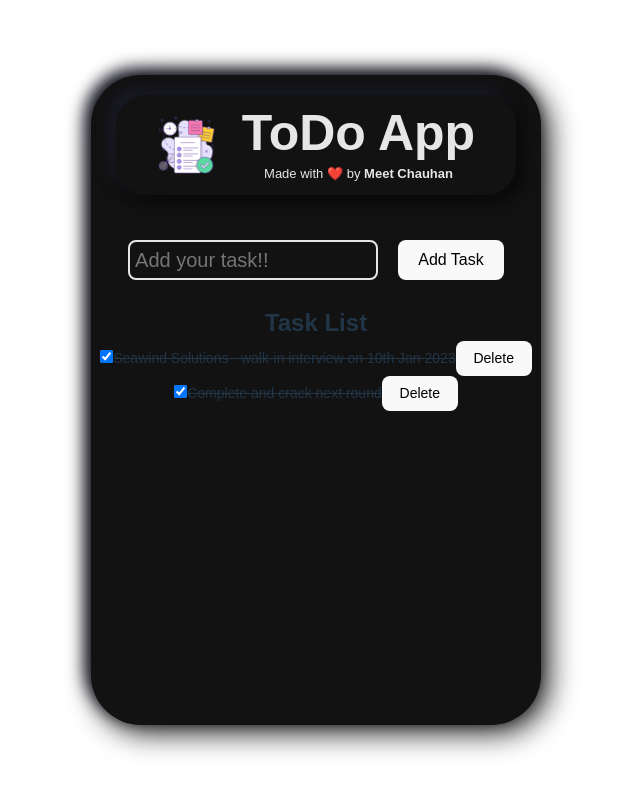
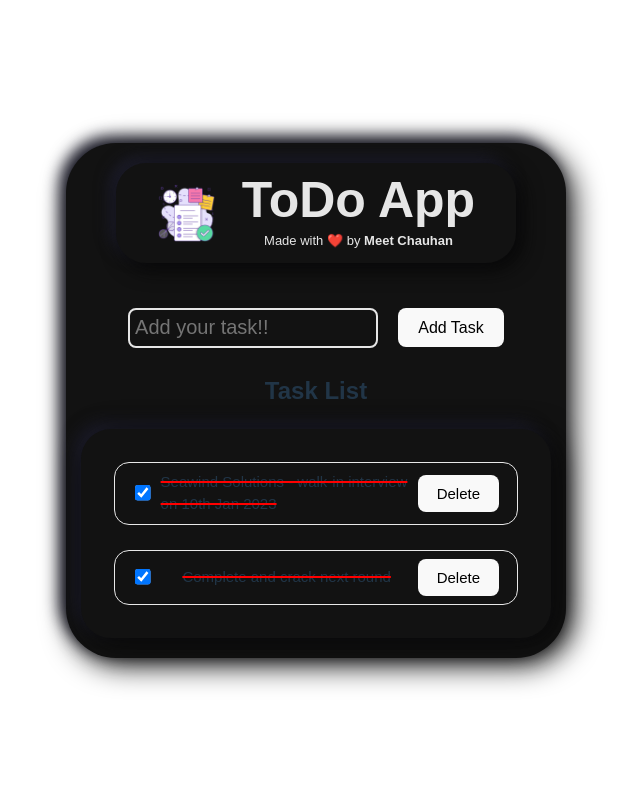
Before and after one commit to meetchauhan18/todo-app-using-reactjs, a React (Vite) app: page / in a window 1280 px wide. Shown: the top 794 px of the page, without its empty margins (324-964 px from the left). Built offline with nearby package versions, Linux system fonts and the light colour scheme.

Commit message:
Update app

```diff
--- a/src/App.css
+++ b/src/App.css
@@ -77,8 +77,7 @@
 }
 
 .input-form-container {
-  width: 450px;
-  height: 650px;
+  width: 500px;
   display: flex;
   flex-direction: column;
   justify-content: flex-start;
@@ -119,7 +118,51 @@
   border-color: #646cff;
 }
 
-#task-list li{
+#task-list {
+  width: 470px;
+  height: auto;
+  margin: 20px;
+  padding: 8px;
+  background-color: #121212;
+  border-radius: 30px;
+  box-shadow: 6px 6px 30px #070707, -6px -6px 15px #1e1e2e;
+}
+
+#task-item{
+  display: flex;
+  justify-content: space-between;
+  align-items: center;
+  margin: 25px;
+  padding: 8px;
+  background-color: #121212;
+  border-radius: 15px;
+  border: 0.5px solid #e8e8e8;
+  transition: border-color 0.3s;
+  overflow: auto
+}
+
+#task-item:hover {
+   border-color: #646cff;
+}
+
+#task-list li {
+  display: flex;
   list-style: none;
-  font-size: 14px;
+  font-size: 15px;
 }
+
+#task {
+  display: block;
+  text-align: left;
+  padding-left: 10px;
+  padding-right: 5px;
+}
+
+#delete {
+margin-right: 10px;
+}
+
+input[type="checkbox"] {
+  margin-left: 10px;
+  zoom: 120%;
+}
--- a/src/form.jsx
+++ b/src/form.jsx
@@ -75,17 +75,16 @@ function TaskForm() {
         <h2>Task List</h2>
         <ul id="task-list" className="task-list">
           {tasks.map((toDo, index) => (
-            <li
-              style={{ textDecoration: toDo.completed ? "line-through" : "" }}
+            <li id="task-item"
               key={index}
               className={toDo.completed ? "completed" : ""}
             >
-              <input
+              <input id="checkbox"
                 type="checkbox"
                 checked={toDo.completed}
                 onChange={() => toggleTask(toDo.task)}
               />
-              <span>{toDo.task}</span>
+              <span id="task" style={{ textDecoration: toDo.completed ? "line-through 2px red" : "" }}>{toDo.task}</span>
               <button
                 onClick={() => deleteTask(toDo.task)}
                 value={toDo.task}
```
